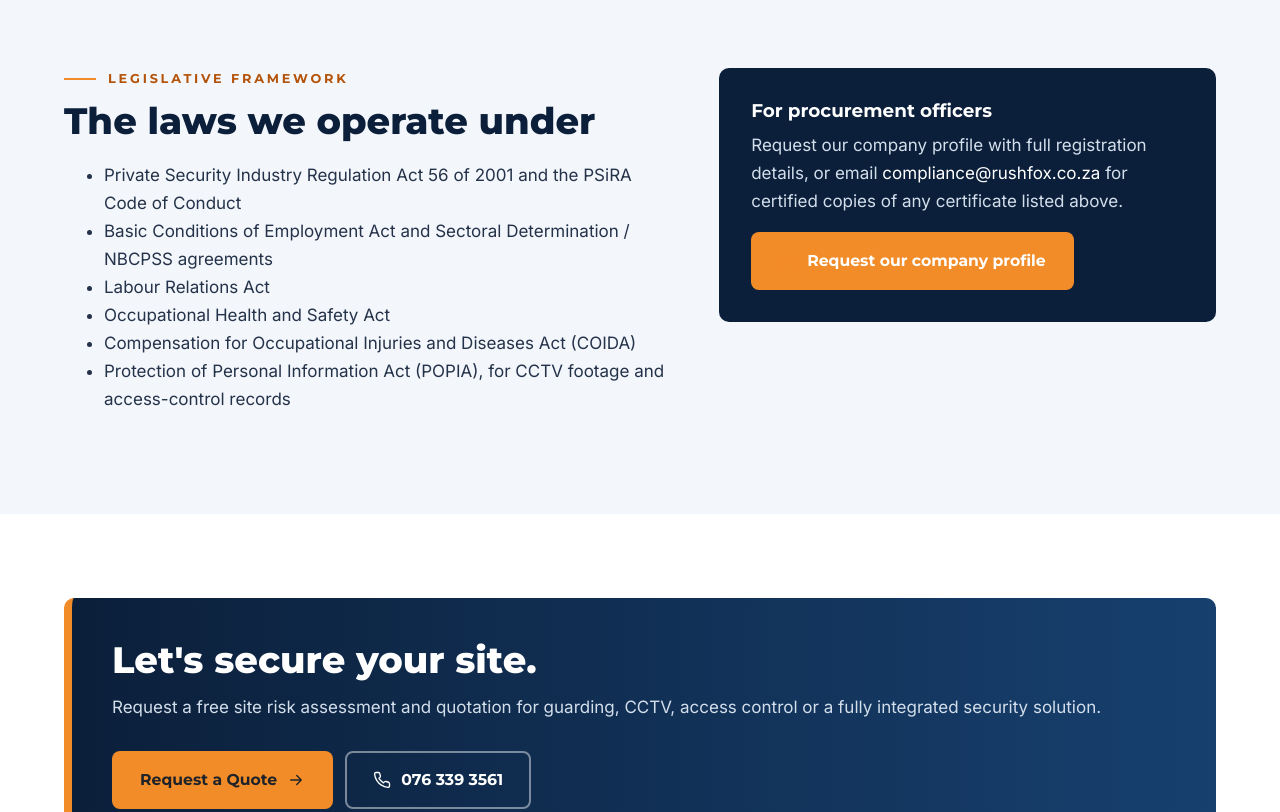
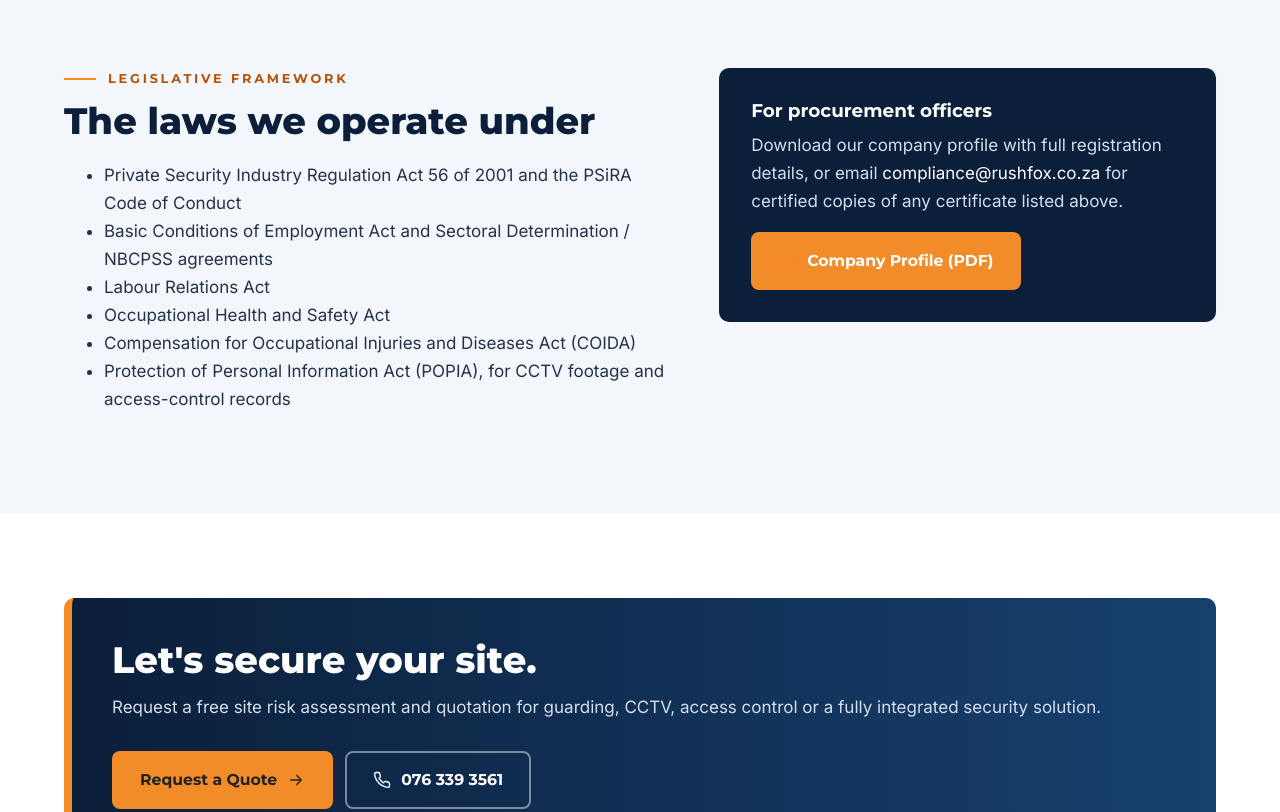
Before and after one commit to bandabooks/rushfox-website, an Astro site: page /compliance in a window 1280 px wide. Shown: the part 1680-2492 px from the top of the page. Built offline with nearby package versions, Linux system fonts and the light colour scheme; Astro itself is replaced by a stand-in of ours.

Commit message:
Add reissued company profile PDF (new contacts) and restore download links
Co-Authored-By: Claude Opus 5.5 <noreply@anthropic.com>
Claude-Session: https://claude.ai/code/session_01Rr1Y68G42u6hXmZURRfmzv

```diff
--- a/src/layouts/Base.astro
+++ b/src/layouts/Base.astro
@@ -111,7 +111,7 @@ const ld = {
     <div class="foot-reg">
       <div class="wrap foot-reg-in">
         <span>© {new Date().getFullYear()} {company.legalName} · Reg. {company.registrations.cipc} · PSiRA {company.registrations.psira} · Director: {company.directorShort}</span>
-        <span><a href="/privacy">Privacy (POPIA)</a></span>
+        <span><a href="/privacy">Privacy (POPIA)</a> · <a href="/docs/RushFox_Company_Profile_2026-27.pdf">Company Profile (PDF)</a></span>
       </div>
     </div>
   </footer>
--- a/src/pages/compliance.astro
+++ b/src/pages/compliance.astro
@@ -40,8 +40,8 @@ import { compliance, company } from '../data/company';
       </div>
       <div class="cbox">
         <h3>For procurement officers</h3>
-        <p>Request our company profile with full registration details, or email <a href={`mailto:compliance@${company.domain}`} style="color:#fff">compliance@{company.domain}</a> for certified copies of any certificate listed above.</p>
-        <a class="btn btn-amber" href="/contact#quote"><Icon name="doc" size={18} /> Request our company profile</a>
+        <p>Download our company profile with full registration details, or email <a href={`mailto:compliance@${company.domain}`} style="color:#fff">compliance@{company.domain}</a> for certified copies of any certificate listed above.</p>
+        <a class="btn btn-amber" href="/docs/RushFox_Company_Profile_2026-27.pdf"><Icon name="doc" size={18} /> Company Profile (PDF)</a>
       </div>
     </div>
   </section>
```
Also changed, not shown: README.md, 1 other file.
